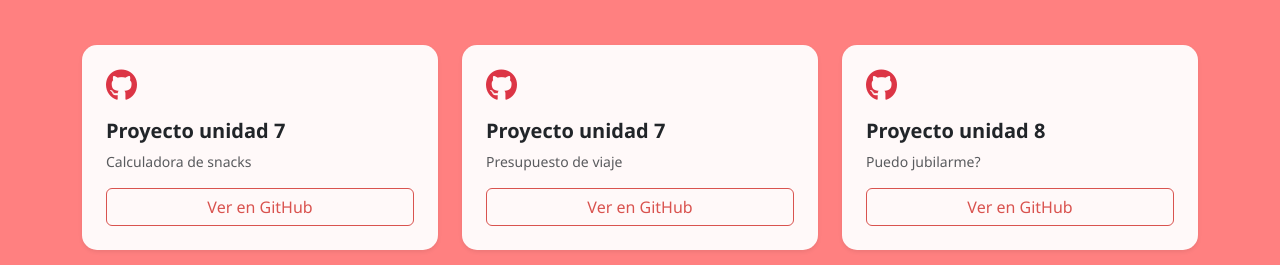
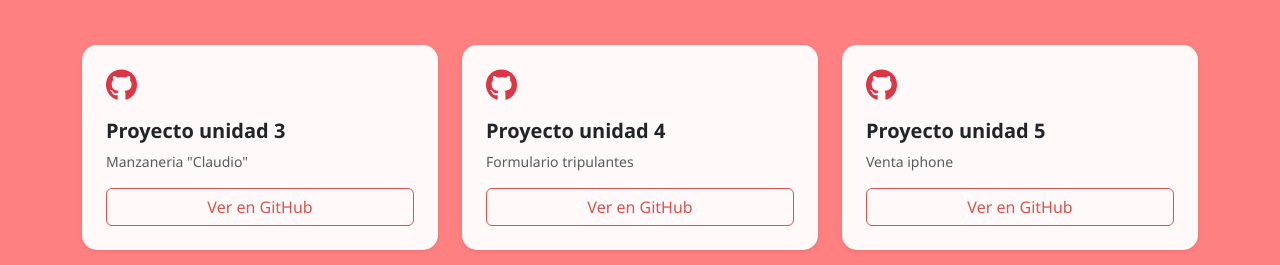
Before and after one commit to fblousson/Portfolio-final-Franco, a plain HTML site: page index.html in a window 1280 px wide. Shown: the part 687-952 px from the top of the page. Drawn offline with nearby package versions, Linux system fonts and the light colour scheme.

Commit message:
Actualizando código del proyecto

```diff
--- a/index.html
+++ b/index.html
@@ -44,6 +44,45 @@
         <div class="container py-4">
             <h2 class="text-center mb-5 fw-bold text-white">PORTFOLIO DE GITHUB</h2>
             <div class="row g-4">
+
+                <div class="col-md-4">
+                    <div class="card h-100 border-0 shadow-sm project-card">
+                        <div class="card-body d-flex flex-column justify-content-between p-4">
+                            <div>
+                                <div class="mb-3 text-danger"><i class="fa-brands fa-github fa-2x"></i></div>
+                                <h5 class="card-title fw-bold">Proyecto unidad 3</h5>
+                                <p class="card-text text-muted small">Manzaneria "Claudio"</p>
+                            </div>
+                            <a href="https://fblousson.github.io/Franco-terminado-por-milesima-vez/" target="_blank" class="btn btn-outline-danger mt-3 w-100">Ver en GitHub</a>
+                        </div>
+                    </div>
+               </div>
+
+               <div class="col-md-4">
+                    <div class="card h-100 border-0 shadow-sm project-card">
+                        <div class="card-body d-flex flex-column justify-content-between p-4">
+                            <div>
+                                <div class="mb-3 text-danger"><i class="fa-brands fa-github fa-2x"></i></div>
+                                <h5 class="card-title fw-bold">Proyecto unidad 4</h5>
+                                <p class="card-text text-muted small">Formulario tripulantes</p>
+                            </div>
+                            <a href="https://fblousson.github.io/unidad4-terminado-franco/" target="_blank" class="btn btn-outline-danger mt-3 w-100">Ver en GitHub</a>
+                        </div>
+                    </div>
+                </div>
+
+               <div class="col-md-4">
+                    <div class="card h-100 border-0 shadow-sm project-card">
+                        <div class="card-body d-flex flex-column justify-content-between p-4">
+                            <div>
+                                <div class="mb-3 text-danger"><i class="fa-brands fa-github fa-2x"></i></div>
+                                <h5 class="card-title fw-bold">Proyecto unidad 5</h5>
+                                <p class="card-text text-muted small">Venta iphone</p>
+                            </div>
+                            <a href="https://fblousson.github.io/unidad-5/" target="_blank" class="btn btn-outline-danger mt-3 w-100">Ver en GitHub</a>
+                        </div>
+                    </div>
+                </div>
 
                 <div class="col-md-4">
                     <div class="card h-100 border-0 shadow-sm project-card">
```
